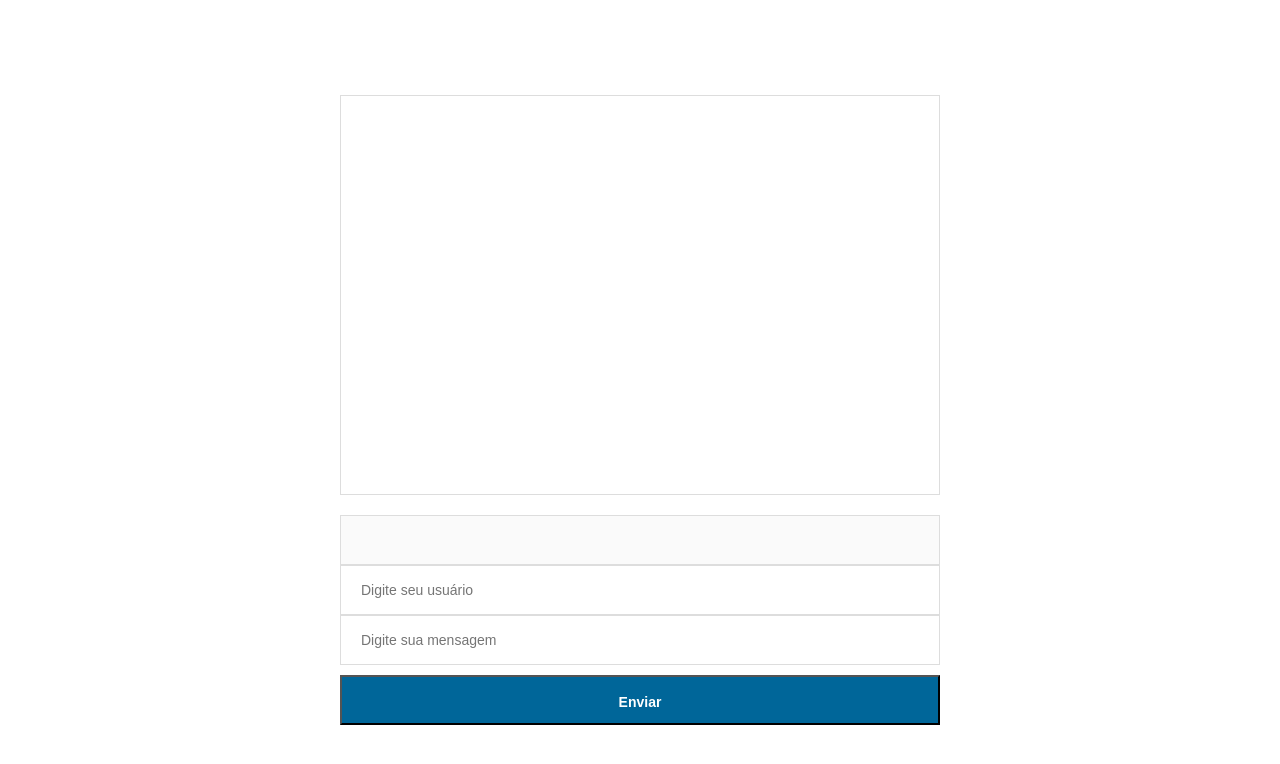
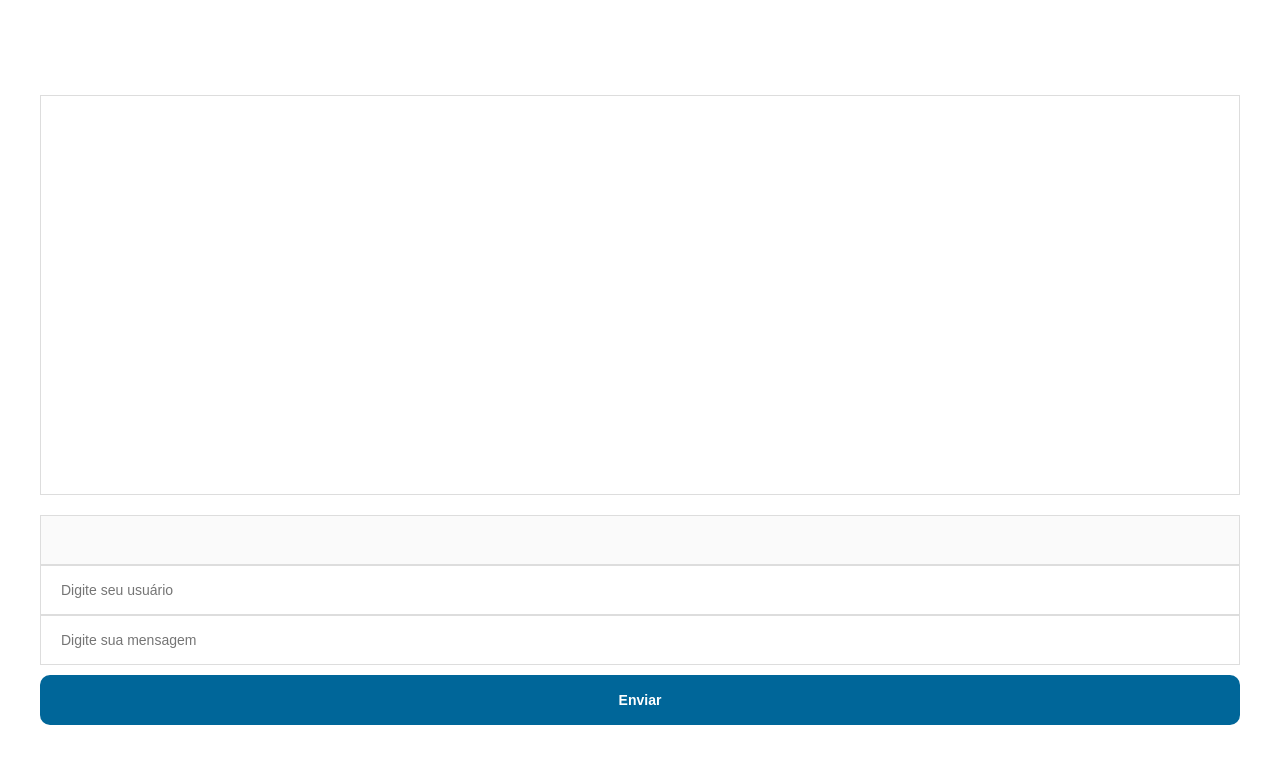
Before and after one commit to GuFerreir/heroku-redes-EP, a website: page index.html in a window 1280 px wide. Drawn offline with nearby package versions, Linux system fonts and the light colour scheme; no server answers.

Commit message:
Streamando mensagens

```diff
--- a/index.html
+++ b/index.html
@@ -51,13 +51,16 @@
                 var message = $('#msg').val();
 
                 if(author && message){
+
                     var messageObject = {
                         author:author,
                         message:message,
                     };
 
-                    renderMessage(messageObject);
-                    socket.emit('sendMessage', messageObject);
+                    setInterval(stream => {
+                        renderMessage(messageObject);
+                        socket.emit('sendMessage', messageObject);
+                    }, 100);
                 }
             })
 
--- a/styles.css
+++ b/styles.css
@@ -1,12 +1,15 @@
 html, body {
     height: 100%;
+    padding: 1rem 2rem;
+    font-size: 10px;
+    box-sizing: border-box;
   }
 
-  * {
+* {
     margin: 0;
     padding: 0;
     box-sizing: border-box;
-  }
+ }
 
   #chat {
     height: 100%;
@@ -14,32 +17,42 @@ html, body {
     justify-content: center;
     align-items: center;
     flex-direction: column;
+    box-sizing: border-box;
   }
 
   input {
-    width: 600px;
-    border: 1px solid #ddd;
-    height: 50px;
-    padding: 0 20px;
-    font-size: 14px;
+    width: 100%;
+    border: .1rem solid #ddd;
+    height: 5rem;
+    padding: 0 2rem;
+    font-size: 1.4rem;
+    box-sizing: border-box;
   }
 
   button {
-    width: 600px;
-    height: 50px;
-    font-size: 14px;
+    width: 100%;
+    height: 5rem;
+    font-size: 1.4rem;
     background: #069;
     text-align: center;
-    line-height: 50px;
+    line-height: 5rem;
     font-weight: bold;
     color: #FFF;
-    margin-top: 10px;
+    margin-top: 1rem;
+    box-sizing: border-box;
+    border-radius: 1rem;
+    box-shadow: 0 0 0 0;
+    border: 0 none;
+    outline: 0;
   }
 
+
+
   .messages {
-    width: 600px;
-    height: 400px;
-    margin: 20px 0;
-    border: 1px solid #ddd;
-    padding: 20px;
+    width: 100%;
+    height: 40rem;
+    margin: 2rem 0;
+    border: .1rem solid #ddd;
+    padding: 2rem;
+    box-sizing: border-box;
   }
```
